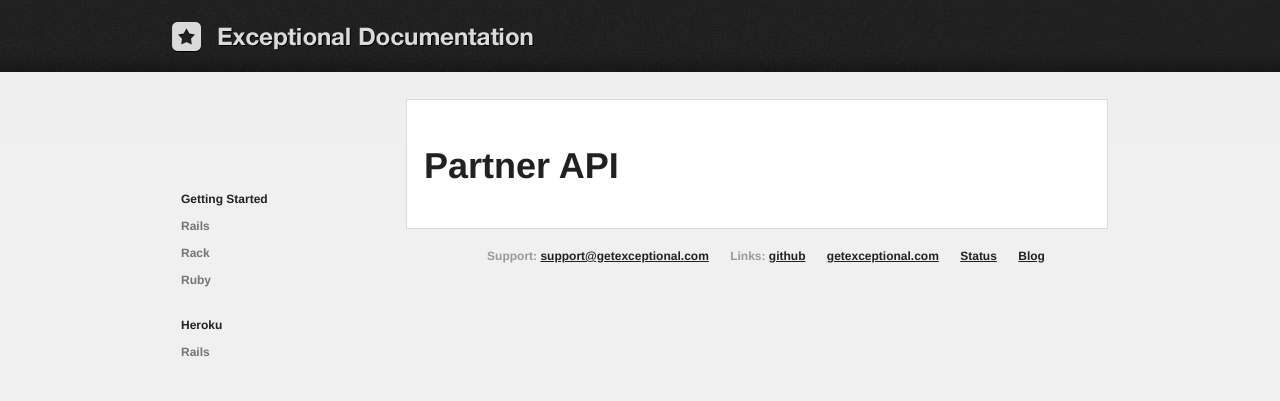
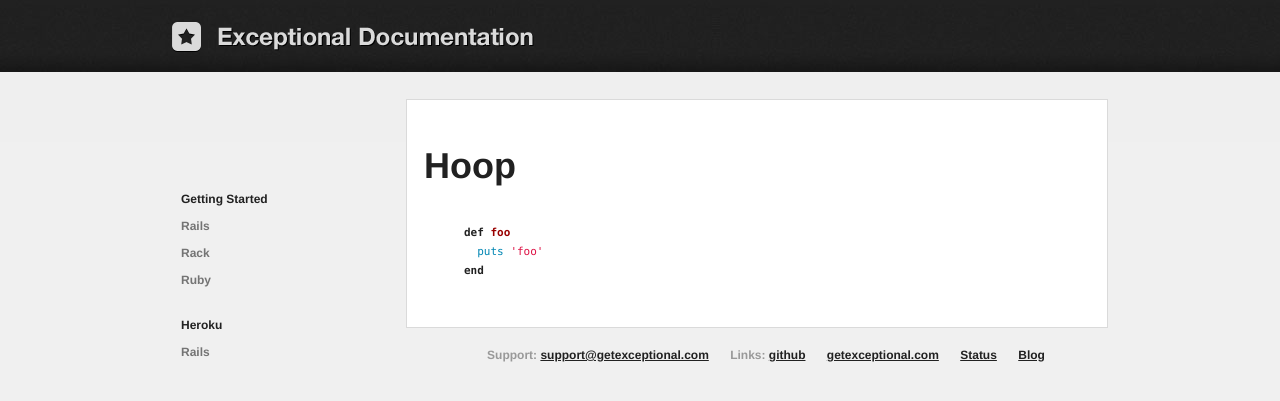
Before and after one commit to exceptional/exceptional, a Jekyll site: the page built from docs/partners/index.html, in a window 1280 px wide. Shown: the top 401 px of the page. Built offline with Jekyll 4.4.1, drawn with Linux system fonts in a browser that asks for light colours; nearby versions of some CDN libraries.

```diff
--- a/_layouts/default.html
+++ b/_layouts/default.html
@@ -26,14 +26,14 @@
       <ul>
         <li><a href="/docs/getting-started/" class="getting-started">Getting Started</a>
           <ul>
-            <li><a href="/docs/getting-started/rails">Rails</a></li>
-            <li><a href="/docs/getting-started/rack">Rack</a></li>
-	          <li><a href="/docs/getting-started/ruby">Ruby</a></li>
+            <li><a href="/docs/getting-started/rails.html">Rails</a></li>
+            <li><a href="/docs/getting-started/rack.html">Rack</a></li>
+	          <li><a href="/docs/getting-started/ruby.html">Ruby</a></li>
           </ul>
         </li>
         <li><a href="/docs/heroku/" class="heroku">Heroku</a>
           <ul>
-            <li><a href="/docs/heroku/rails">Rails</a></li>
+            <li><a href="/docs/heroku/rails.html">Rails</a></li>
           </ul>
         </li>
       </ul>
--- a/docs/partners/index.html
+++ b/docs/partners/index.html
@@ -1,5 +1,12 @@
 ---
 layout: default
-title: Exceptional partner api
+title: Exceptional Partner API
 ---
-<h1><a href="#">Partner API</a></h1>
+
+<h1>Hoop</h1>
+
+{% highlight ruby %}
+def foo
+  puts 'foo'
+end
+{% endhighlight %}
```
